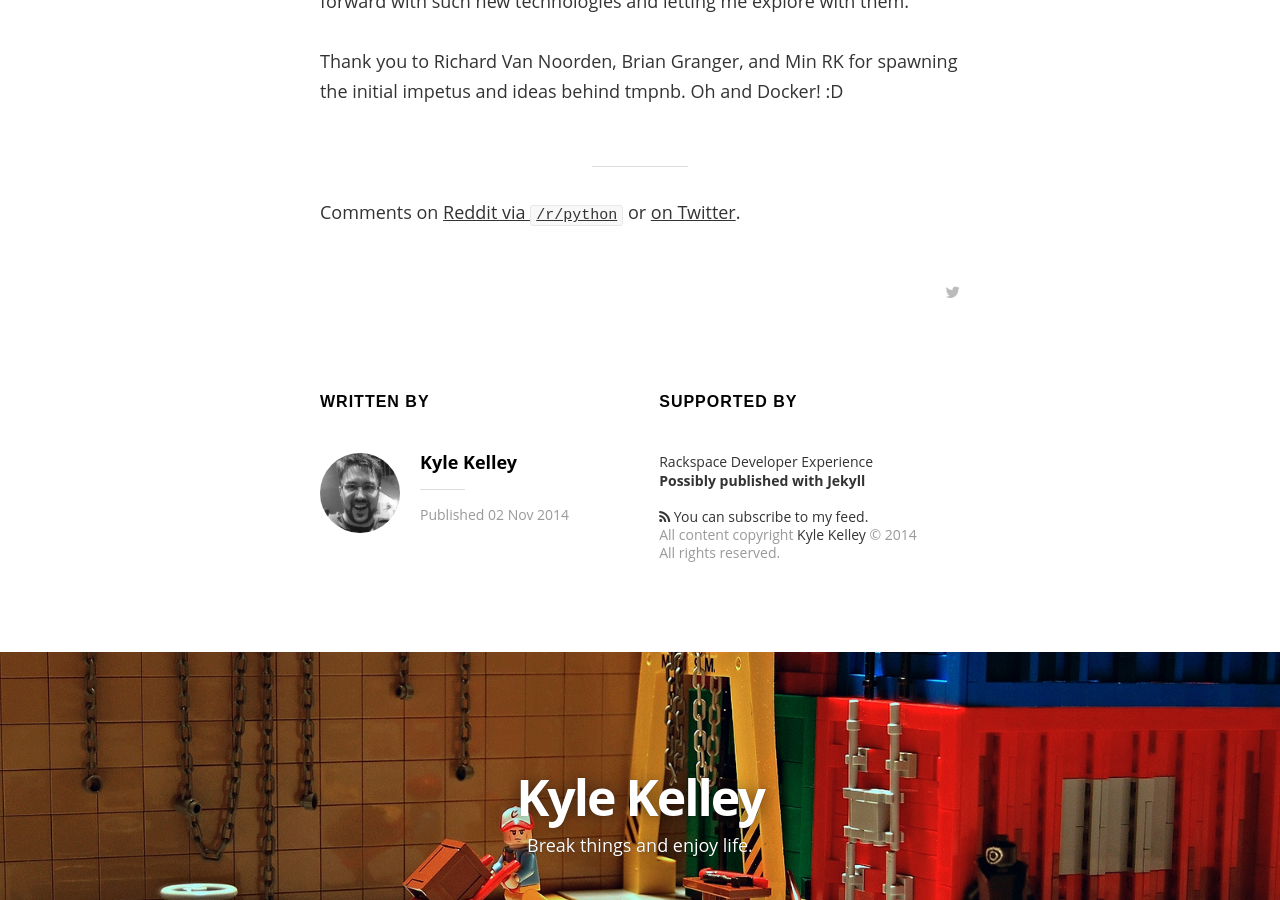
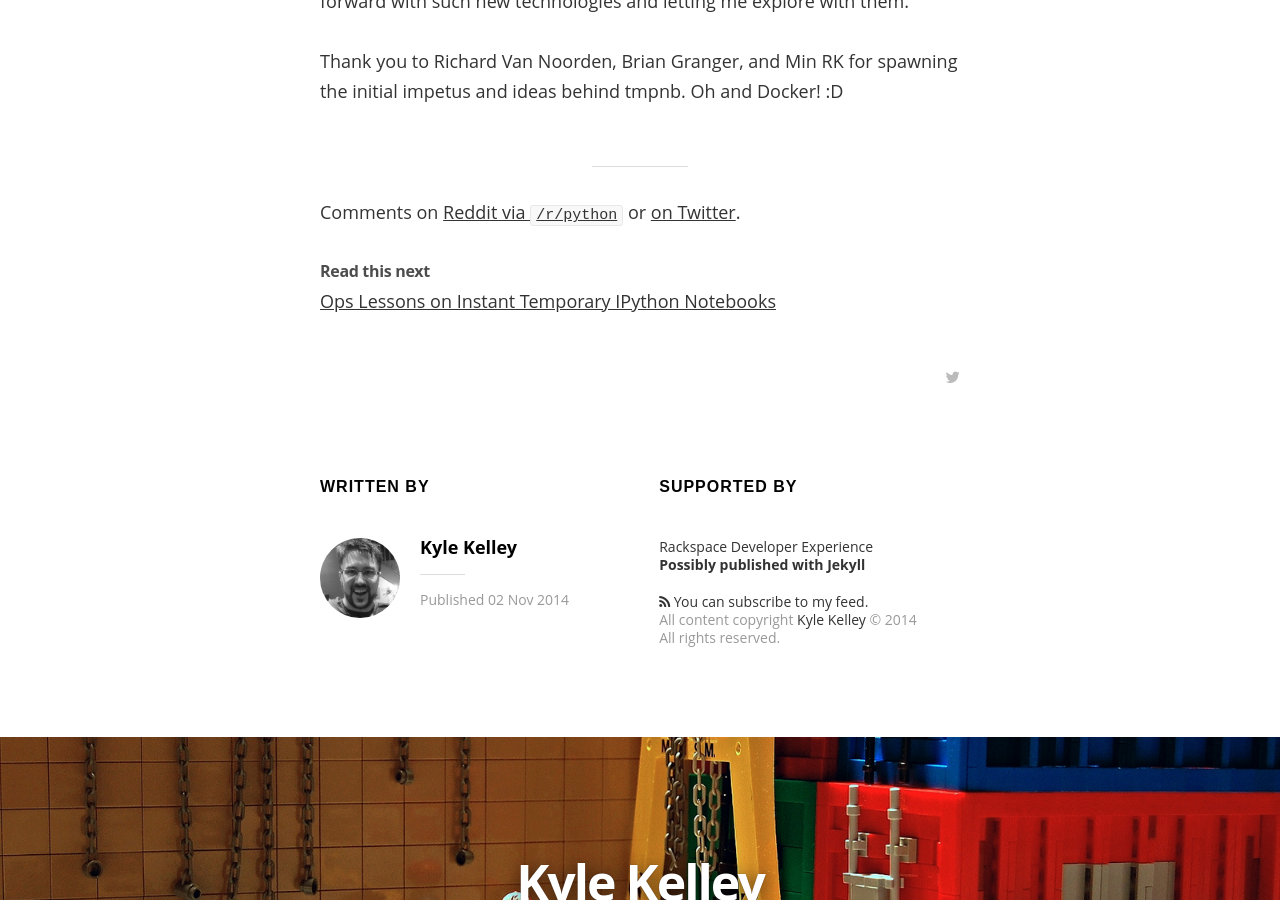
Before and after one commit to rgbkrk/rgbkrk.github.io, a Jekyll site: the page built from _posts/2014-11-02-ipythonjupyter-tmpnb-debuts.md, in a window 1280 px wide and 900 px high, scrolled down 8512 px. Built offline with Jekyll 4.4.1, drawn with Linux system fonts in a browser that asks for light colours; nearby versions of some CDN libraries; some web fonts are replaced; Markdown is read by kramdown in place of the engine named in the settings; comment, search, counter and statistics services are not loaded.

Commit message:
Update 2014-11-02-ipythonjupyter-tmpnb-debuts.md

```diff
--- a/_posts/2014-11-02-ipythonjupyter-tmpnb-debuts.md
+++ b/_posts/2014-11-02-ipythonjupyter-tmpnb-debuts.md
@@ -173,3 +173,7 @@ Thank you to Richard Van Noorden, Brian Granger, and Min RK for spawning the ini
 --------------------
 
 Comments on [Reddit via `/r/python`](http://www.reddit.com/r/Python/comments/2l3gk4/creating_an_instant_temporary_ipython_notebook/) or [on Twitter](https://twitter.com/rgbkrk/status/529005294064775168).
+
+### Read this next
+
+[Ops Lessons on Instant Temporary IPython Notebooks](/ops-lessons-and-instant-temporary-ipython-jupyter-notebooks/)
```
